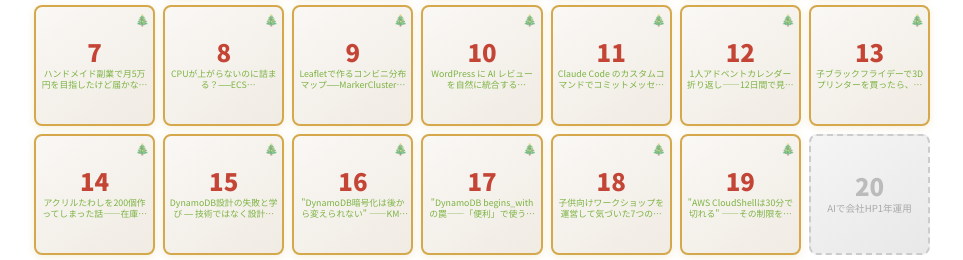
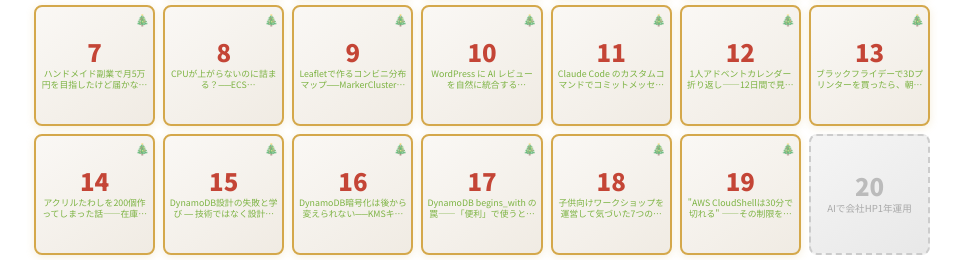
Before and after one commit to megusunu/wellsWebSite, an Astro site: page /news/2025-11-30-advent-calendar-2025 in a window 1280 px wide. Shown: the part 1123-1383 px from the top of the page, without its empty margins (158-1121 px from the left). Built offline with nearby package versions, Linux system fonts and the light colour scheme; Astro itself is replaced by a stand-in of ours; no server answers.

Commit message:
アドベントカレンダー2025:fix: アドベントカレンダー記事タイトルのタイポと表記を修正

```diff
--- a/src/content/news/2025-11-30-advent-calendar-2025.md
+++ b/src/content/news/2025-11-30-advent-calendar-2025.md
@@ -390,7 +390,7 @@ a.advent-cell.active:hover {
     </a>
     <a href="https://zenn.dev/megusunu/articles/20251213-3dprinter-knitting" class="advent-cell active">
       <span class="advent-day">13</span>
-      <span class="advent-title">子ブラックフライデーで3Dプリンターを買ったら、朝起きたらガジェットができてた</span>
+      <span class="advent-title">ブラックフライデーで3Dプリンターを買ったら、朝起きたらガジェットができてた</span>
     </a>
     <a href="https://zenn.dev/megusunu/articles/20251214-acrylic-sponge-200" class="advent-cell active">
       <span class="advent-day">14</span>
@@ -402,11 +402,11 @@ a.advent-cell.active:hover {
     </a>
     <a href="https://zenn.dev/megusunu/articles/20251216-dynamodb-kms-encryption" class="advent-cell active">
       <span class="advent-day">16</span>
-      <span class="advent-title">"DynamoDB暗号化は後から変えられない" ——KMSキャッシュ化とデータ移行の話</span>
+      <span class="advent-title">DynamoDB暗号化は後から変えられない──KMSキャッシュ化とデータ移行の話</span>
     </a>
     <a href="https://zenn.dev/megusunu/articles/20251217-dynamodb-begins-with" class="advent-cell active">
       <span class="advent-day">17</span>
-      <span class="advent-title">"DynamoDB begins_with の罠——「便利」で使うと爆死する"</span>
+      <span class="advent-title">DynamoDB begins_with の罠——「便利」で使うと爆死する</span>
     </a>
     <a href="https://zenn.dev/megusunu/articles/20251218-kids-workshop" class="advent-cell active">
       <span class="advent-day">18</span>
```
